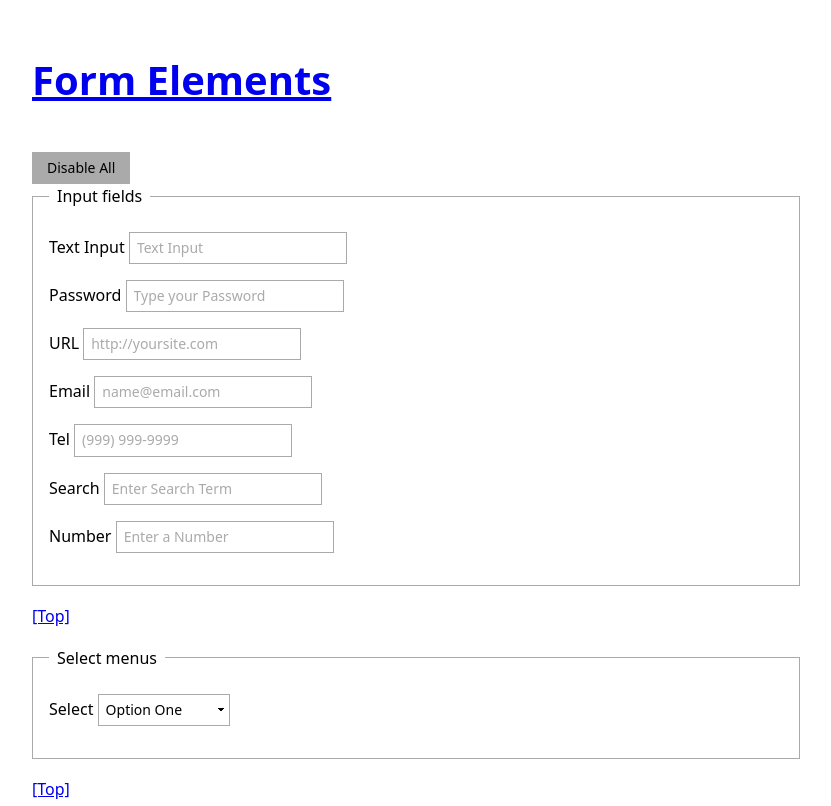
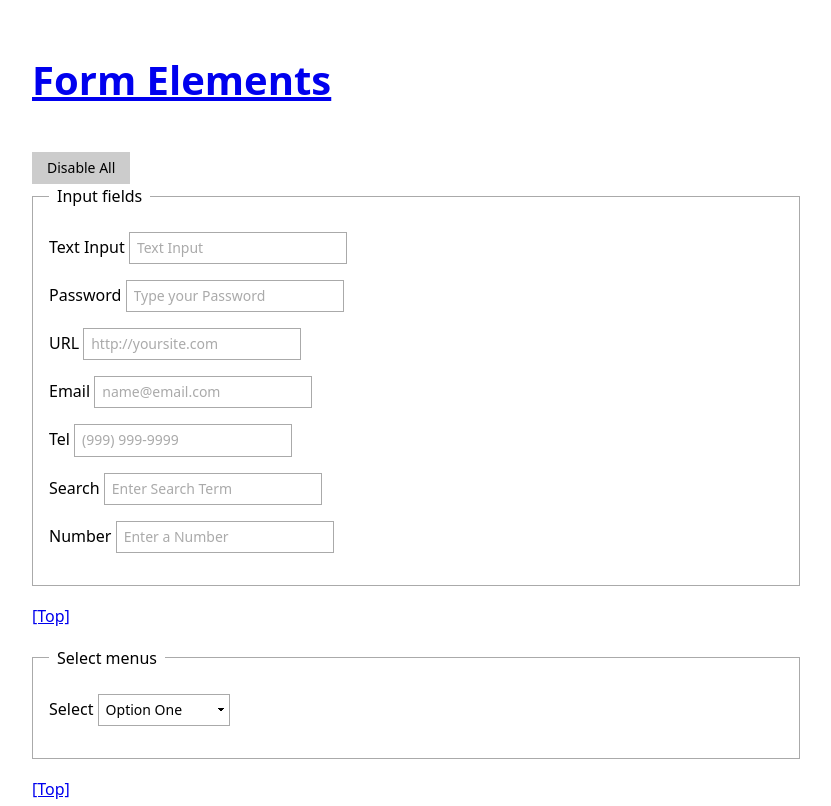
Before and after one commit to takty/klales, a website built with Parcel: page src/_docs/sample/form.html in a window 1280 px wide. Shown: the top 806 px of the page, without its empty margins (224-1055 px from the left). Built offline with nearby package versions, Linux system fonts and the light colour scheme.

Commit message:
Minor change

```diff
--- a/src/main.scss
+++ b/src/main.scss
@@ -448,7 +448,7 @@ h6 { font-size: calc(1rem + var(--font-size-unit, 0.25rem) * 1); }
 :where(input:is([type='submit' i], [type='button' i], [type='reset' i])) {
 	appearance: none;
 
-	background-color: #aaa;
+	background-color: #aaa9;
 	border          : 1px solid transparent;
 
 	padding: 0.5em 1em;
@@ -524,7 +524,7 @@ h6 { font-size: calc(1rem + var(--font-size-unit, 0.25rem) * 1); }
 ::file-selector-button {
 	font-family: inherit;
 
-	background-color: #aaa;
+	background-color: #aaa9;
 	border          : 1px solid transparent;
 
 	padding: calc(0.5em - 2px) 0.5em;
```
Also changed, not shown: klales.min.css, 2 other files.
